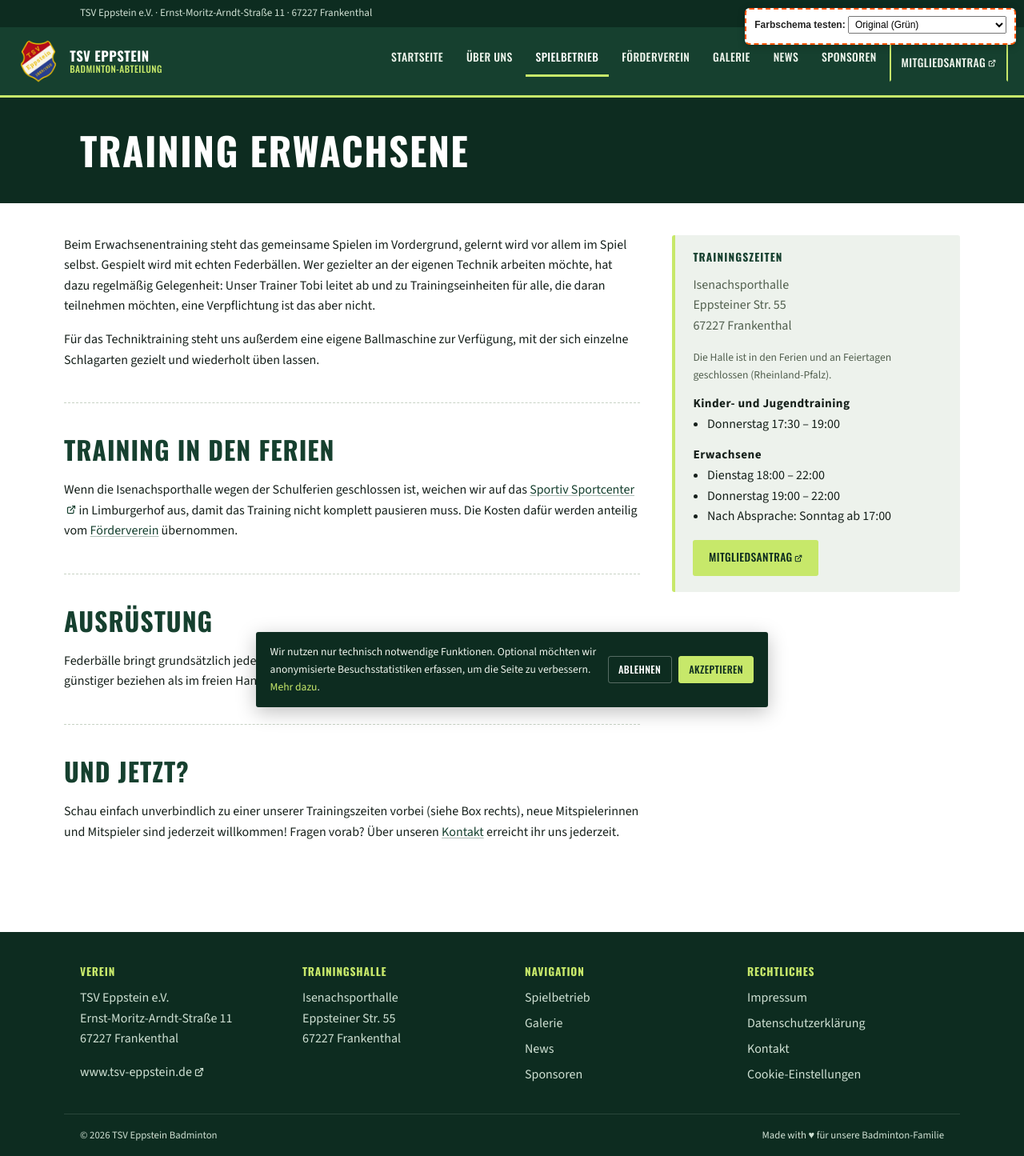
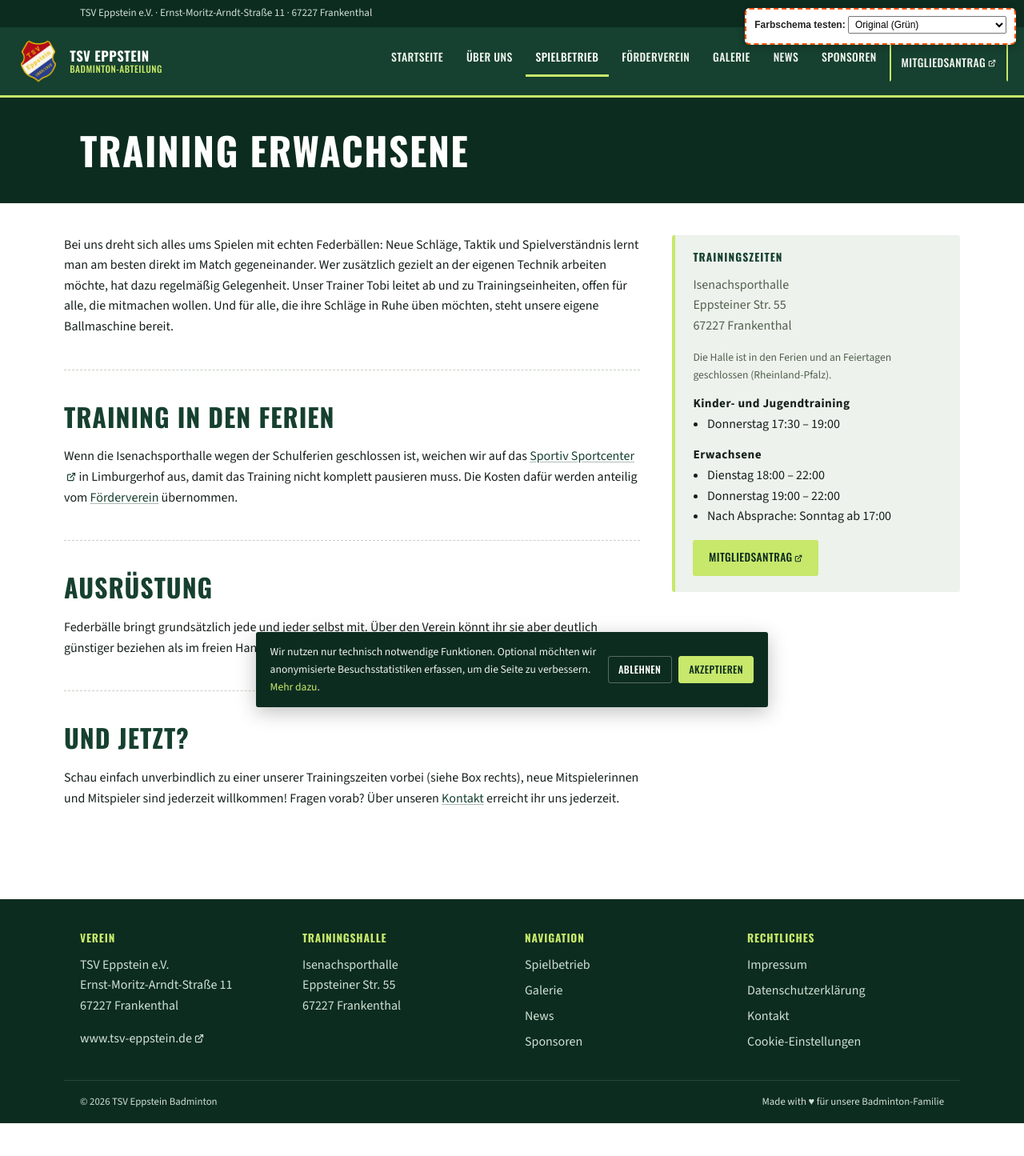
Before and after one commit to Forderverein-Badminton-in-Eppstein-e-V/website, a Jekyll site: the page built from spielbetrieb-training-erwachsene.html, in a window 1280 px wide. Shown: the whole page at 80% size. Built offline with Jekyll 4.4.1, drawn with Linux system fonts in a browser that asks for light colours; after the commit the page ends 1404 px from its top, so only the background shows below that.

Commit message:
Training Erwachsene: oberen Absatz umformuliert (Variante B)

```diff
--- a/spielbetrieb-training-erwachsene.html
+++ b/spielbetrieb-training-erwachsene.html
@@ -7,15 +7,12 @@ description: "Trainingszeiten für Erwachsene der Badminton-Abteilung des TSV Ep
       <div class="layout">
         <div>
           <p>
-            Beim Erwachsenentraining steht das gemeinsame Spielen im Vordergrund, gelernt wird
-            vor allem im Spiel selbst. Gespielt wird mit echten Federbällen. Wer gezielter an der
-            eigenen Technik arbeiten möchte, hat dazu regelmäßig Gelegenheit: Unser Trainer Tobi
-            leitet ab und zu Trainingseinheiten für alle, die daran teilnehmen möchten, eine
-            Verpflichtung ist das aber nicht.
-          </p>
-          <p>
-            Für das Techniktraining steht uns außerdem eine eigene Ballmaschine zur Verfügung,
-            mit der sich einzelne Schlagarten gezielt und wiederholt üben lassen.
+            Bei uns dreht sich alles ums Spielen mit echten Federbällen: Neue Schläge, Taktik
+            und Spielverständnis lernt man am besten direkt im Match gegeneinander. Wer
+            zusätzlich gezielt an der eigenen Technik arbeiten möchte, hat dazu regelmäßig
+            Gelegenheit. Unser Trainer Tobi leitet ab und zu Trainingseinheiten, offen für alle,
+            die mitmachen wollen. Und für alle, die ihre Schläge in Ruhe üben möchten, steht
+            unsere eigene Ballmaschine bereit.
           </p>
 
           <hr class="court-divider">
```
